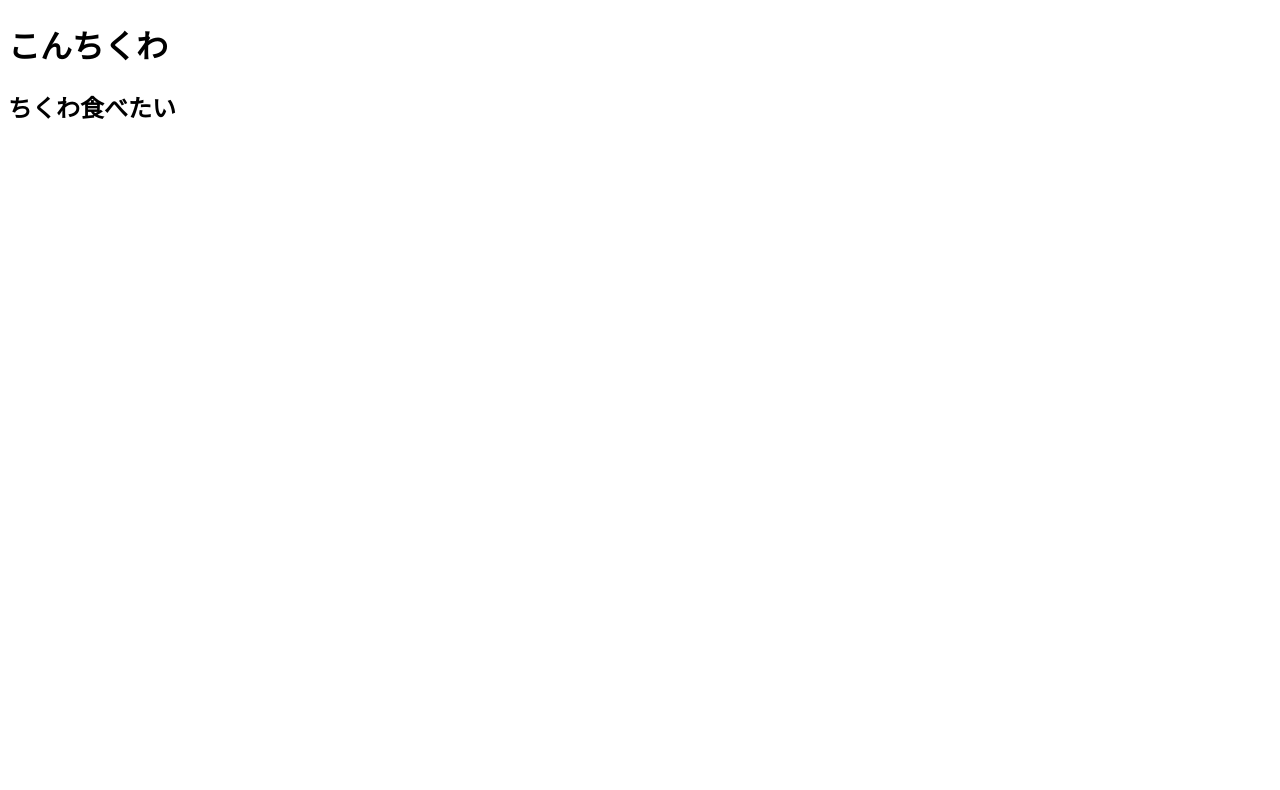
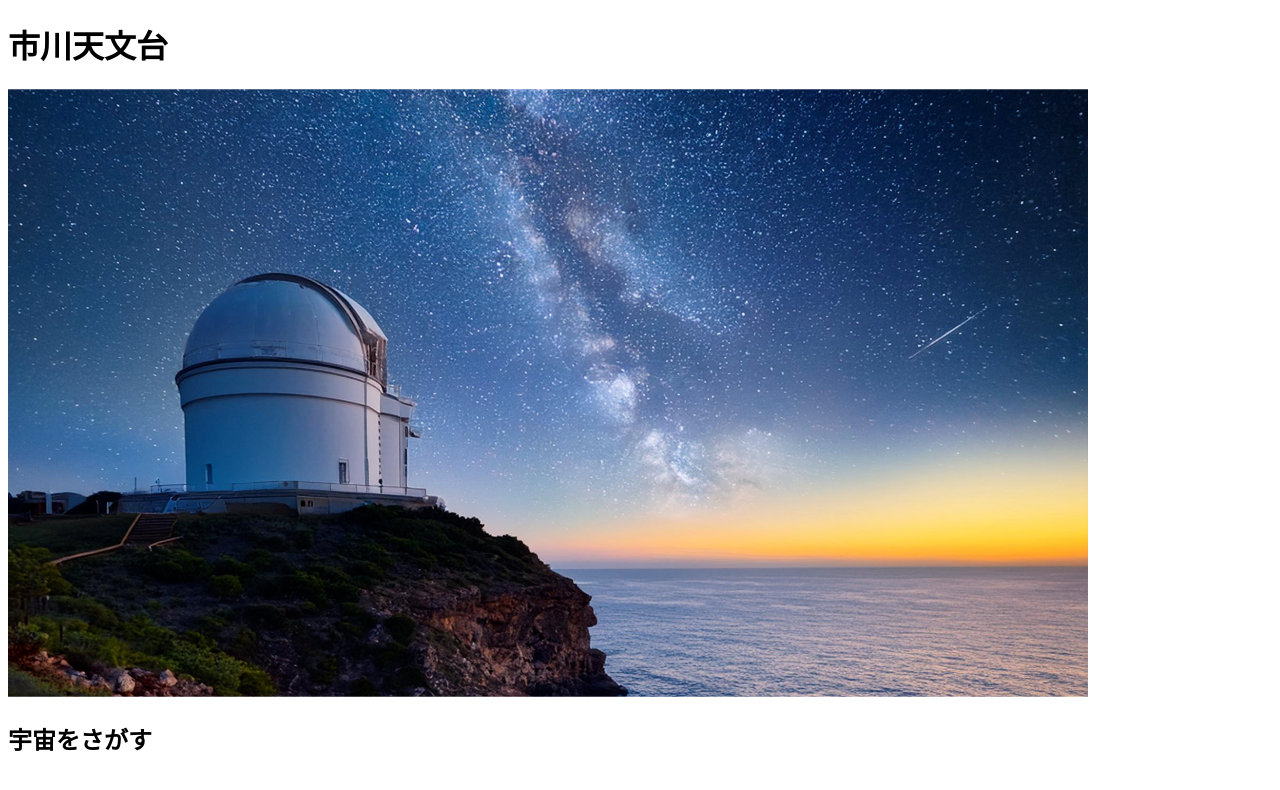
Before and after one commit to ick2321025/prg20241118, a plain HTML site: page index.html in a window 1280 px wide. Drawn offline with Linux system fonts and the light colour scheme.

Commit message:
20241125_update2

```diff
--- a/index.html
+++ b/index.html
@@ -2,11 +2,11 @@
 <html lang="ja">
 <head>
 <meta charset="UTF-8">
-<title>プログラミング技術</title>
+<title>市川天文台</title>
 </head>
 <body>
-<h1>こんちくわ
-    <h2>ちくわ食べたい</h2>
-</h1>
+<h1>市川天文台</h1>
+<img src="main_pic.png" alt="市川天文台の写真"/>
+<h2>宇宙をさがす</h2>
 </body>
 </html>
```
